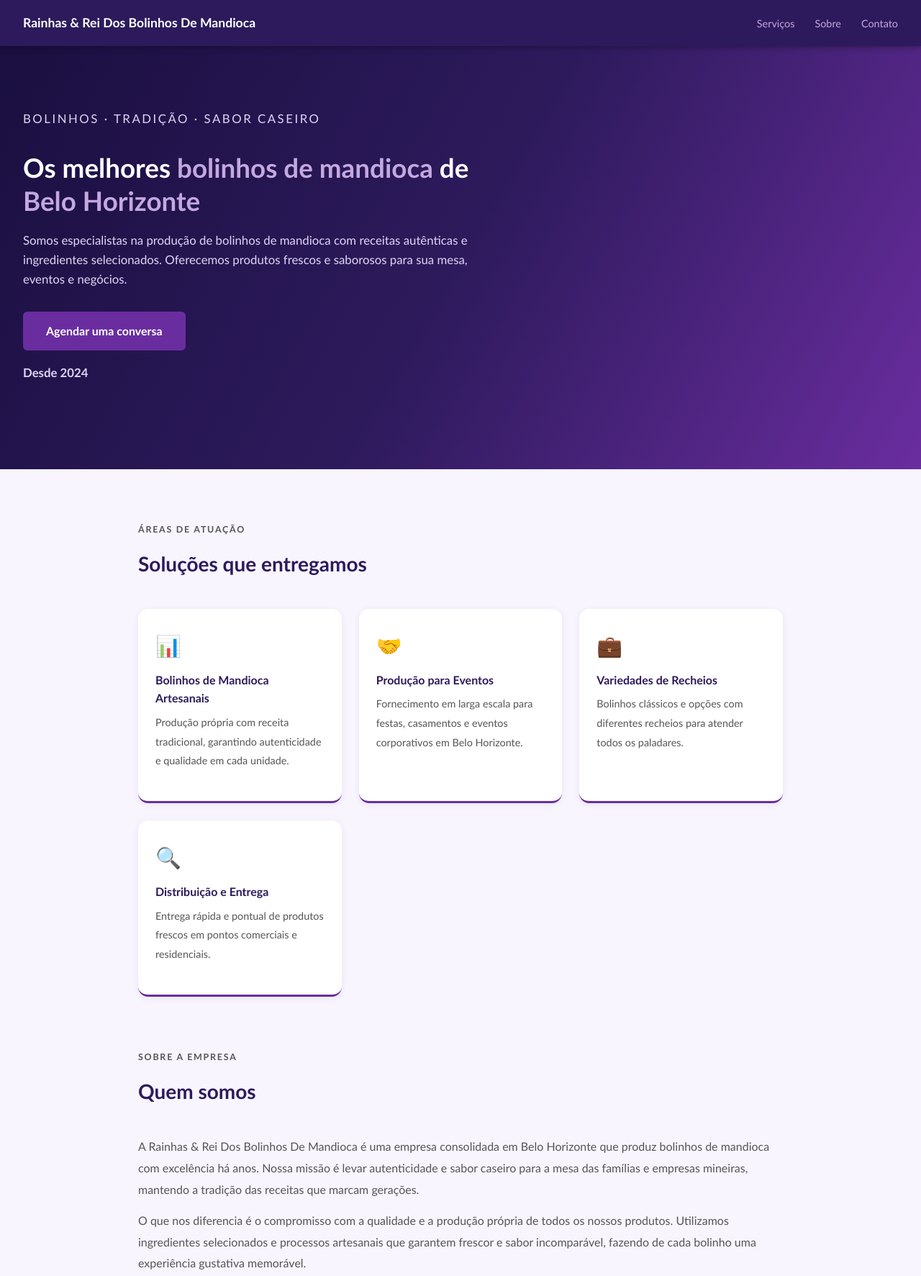
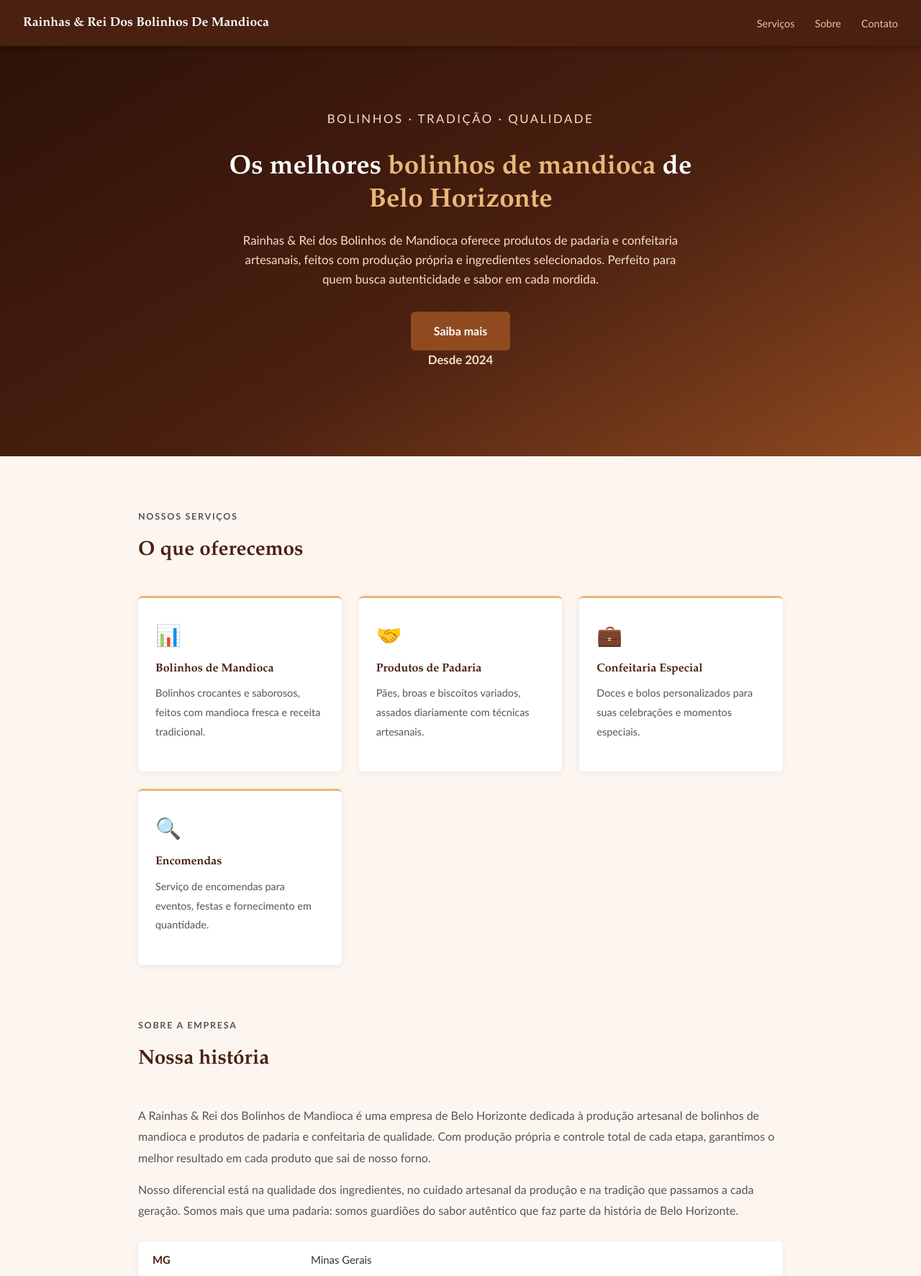
Before and after one commit to aprovatudo/renewedliving-lat, a plain HTML site: page white/index.html in a window 1280 px wide. Shown: the top 1773 px of the page at 72% size. Drawn offline with Linux system fonts and the light colour scheme.

Commit message:
warmup: renewedliving.lat

```diff
--- a/white/index.html
+++ b/white/index.html
@@ -2,56 +2,56 @@
 <html lang="pt-BR"><head><meta charset="UTF-8"><meta name="viewport" content="width=device-width,initial-scale=1.0"><title>Rainhas & Rei Dos Bolinhos De Mandioca</title>
 <style>
 *,*::before,*::after{box-sizing:border-box;margin:0;padding:0}
-body{font-family:'Trebuchet MS', Arial, sans-serif;background:#f8f5ff;color:#333;line-height:1.6}
-header{background:#2d1a5c;color:white;padding:0 32px;display:flex;align-items:center;justify-content:space-between;height:64px;position:sticky;top:0;z-index:10;box-shadow:0 2px 8px rgba(0,0,0,.3)}
-header h1{font-family:'Trebuchet MS', Helvetica, sans-serif;font-size:1.1rem;font-weight:700}
+body{font-family:Calibri, 'Segoe UI', sans-serif;background:#fdf6f0;color:#333;line-height:1.6}
+header{background:#4a2010;color:white;padding:0 32px;display:flex;align-items:center;justify-content:space-between;height:64px;position:sticky;top:0;z-index:10;box-shadow:0 2px 8px rgba(0,0,0,.3)}
+header h1{font-family:'Book Antiqua', Garamond, serif;font-size:1.1rem;font-weight:700}
 nav ul{list-style:none;display:flex;gap:28px}
-nav a{color:#c4a8e0;text-decoration:none;font-size:.9rem;transition:color .2s}
+nav a{color:#e8c4a0;text-decoration:none;font-size:.9rem;transition:color .2s}
 nav a:hover{color:white}
-.hero{background:linear-gradient(120deg, #1a0f40 0%, #2d1a5c 50%, #6a2d9f 100%);color:white;padding:88px 32px;text-align:left}
-.hero-inner{max-width:700px;}
-.hero-eyebrow{font-size:.8rem;letter-spacing:.15em;color:#c4a8e0;text-transform:uppercase;margin-bottom:20px}
-.hero h2{font-family:'Trebuchet MS', Helvetica, sans-serif;font-size:2.3rem;font-weight:700;margin-bottom:18px;line-height:1.25}
-.hero h2 em{color:#c4a8e0;font-style:normal}
-.hero p{color:#e0d4f5;max-width:620px;margin-bottom:32px;font-size:1.05rem}
-.hero-cta{display:inline-block;background:#6a2d9f;color:white;padding:14px 32px;border-radius:6px;text-decoration:none;font-weight:600;transition:background .2s}
-.hero-cta:hover{background:#7e3abf}
-.hero-since{margin-top:18px;font-size:.85rem;color:#c4a8e0}
+.hero{background:linear-gradient(150deg, #2e1208 0%, #4a2010 55%, #8f4a20 100%);color:white;padding:88px 32px;text-align:center}
+.hero-inner{max-width:700px; margin:0 auto;}
+.hero-eyebrow{font-size:.8rem;letter-spacing:.15em;color:#e8b87a;text-transform:uppercase;margin-bottom:20px}
+.hero h2{font-family:'Book Antiqua', Garamond, serif;font-size:2.3rem;font-weight:700;margin-bottom:18px;line-height:1.25}
+.hero h2 em{color:#e8b87a;font-style:normal}
+.hero p{color:#f5dfc5;max-width:620px;margin:0 auto 32px;margin-bottom:32px;font-size:1.05rem}
+.hero-cta{display:inline-block;background:#8f4a20;color:white;padding:14px 32px;border-radius:6px;text-decoration:none;font-weight:600;transition:background .2s}
+.hero-cta:hover{background:#a85c28}
+.hero-since{margin-top:18px;font-size:.85rem;color:#e8b87a}
 .section{max-width:960px;margin:72px auto;padding:0 32px}
 .section-header{margin-bottom:40px}
-.section-eyebrow{font-size:.78rem;letter-spacing:.14em;text-transform:uppercase;color:#6a2d9f;font-weight:700;margin-bottom:8px}
-.section-header h2{font-family:'Trebuchet MS', Helvetica, sans-serif;font-size:1.75rem;color:#2d1a5c}
+.section-eyebrow{font-size:.78rem;letter-spacing:.14em;text-transform:uppercase;color:#8f4a20;font-weight:700;margin-bottom:8px}
+.section-header h2{font-family:'Book Antiqua', Garamond, serif;font-size:1.75rem;color:#4a2010}
 .services-grid{display:grid;grid-template-columns:repeat(auto-fit,minmax(210px,1fr));gap:24px}
-article{background:white;border-radius:14px;padding:28px 24px;box-shadow:0 2px 10px rgba(0,0,0,.07);border-bottom: 3px solid #6a2d9f}
+article{background:white;border-radius:6px;padding:28px 24px;box-shadow:0 2px 10px rgba(0,0,0,.07);border-top: 3px solid #e8b87a}
 .srv-icon{font-size:1.8rem;margin-bottom:12px}
-article h4{font-family:'Trebuchet MS', Helvetica, sans-serif;font-size:1rem;color:#2d1a5c;margin-bottom:8px}
+article h4{font-family:'Book Antiqua', Garamond, serif;font-size:1rem;color:#4a2010;margin-bottom:8px}
 article p{font-size:.9rem;color:#666;line-height:1.65}
 .section p{color:#555;margin-bottom:14px;line-height:1.85}
-.stats-table{width:100%;border-collapse:collapse;margin-top:28px;background:white;border-radius:14px;overflow:hidden;box-shadow:0 2px 10px rgba(0,0,0,.07)}
+.stats-table{width:100%;border-collapse:collapse;margin-top:28px;background:white;border-radius:6px;overflow:hidden;box-shadow:0 2px 10px rgba(0,0,0,.07)}
 .stats-table td{padding:14px 20px;border-bottom:1px solid #eee;font-size:.93rem}
 .stats-table tr:last-child td{border-bottom:none}
-.stats-table td:first-child{color:#2d1a5c;font-weight:600;width:220px}
+.stats-table td:first-child{color:#4a2010;font-weight:600;width:220px}
 .contato-grid{display:grid;grid-template-columns:repeat(auto-fit,minmax(200px,1fr));gap:20px;margin-bottom:28px}
-.contato-item{background:white;border-radius:14px;padding:24px;box-shadow:0 2px 10px rgba(0,0,0,.07)}
-.contato-item h4{color:#2d1a5c;margin-bottom:8px;font-size:.95rem}
-.contato-item a{color:#6a2d9f;text-decoration:none;font-size:.95rem}
-address{background:white;border-radius:14px;padding:20px 24px;box-shadow:0 2px 10px rgba(0,0,0,.07);font-style:normal;font-size:.93rem;color:#555;line-height:1.8}
-address strong{color:#2d1a5c}
-footer{background:#1a0f40;color:#7a5a9a;text-align:center;padding:32px;font-size:.82rem;margin-top:80px}
+.contato-item{background:white;border-radius:6px;padding:24px;box-shadow:0 2px 10px rgba(0,0,0,.07)}
+.contato-item h4{color:#4a2010;margin-bottom:8px;font-size:.95rem}
+.contato-item a{color:#8f4a20;text-decoration:none;font-size:.95rem}
+address{background:white;border-radius:6px;padding:20px 24px;box-shadow:0 2px 10px rgba(0,0,0,.07);font-style:normal;font-size:.93rem;color:#555;line-height:1.8}
+address strong{color:#4a2010}
+footer{background:#2e1208;color:#9a7a5a;text-align:center;padding:32px;font-size:.82rem;margin-top:80px}
 footer p+p{margin-top:6px}
 @media(max-width:600px){nav{display:none}.hero h2{font-size:1.6rem}.hero{padding:60px 24px}}
 </style></head><body>
 <header><h1>Rainhas & Rei Dos Bolinhos De Mandioca</h1><nav><ul><li><a href="#servicos">Serviços</a></li><li><a href="#sobre">Sobre</a></li><li><a href="#contato">Contato</a></li></ul></nav></header>
 <section id="hero" class="hero"><div class="hero-inner">
-  <p class="hero-eyebrow">Bolinhos · Tradição · Sabor Caseiro</p>
+  <p class="hero-eyebrow">Bolinhos · Tradição · Qualidade</p>
   <h2>Os melhores <em>bolinhos de mandioca</em> de <em>Belo Horizonte</em></h2>
-  <p>Somos especialistas na produção de bolinhos de mandioca com receitas autênticas e ingredientes selecionados. Oferecemos produtos frescos e saborosos para sua mesa, eventos e negócios.</p>
-  <a href="#contato" class="hero-cta">Agendar uma conversa</a>
+  <p>Rainhas & Rei dos Bolinhos de Mandioca oferece produtos de padaria e confeitaria artesanais, feitos com produção própria e ingredientes selecionados. Perfeito para quem busca autenticidade e sabor em cada mordida.</p>
+  <a href="#contato" class="hero-cta">Saiba mais</a>
   <p class="hero-since"><strong>Desde 2024</strong></p>
 </div></section>
-<div id="servicos" class="section"><div class="section-header"><p class="section-eyebrow">Áreas de atuação</p><h2>Soluções que entregamos</h2></div><div class="services-grid"><article><div class="srv-icon">📊</div><h4>Bolinhos de Mandioca Artesanais</h4><p>Produção própria com receita tradicional, garantindo autenticidade e qualidade em cada unidade.</p></article><article><div class="srv-icon">🤝</div><h4>Produção para Eventos</h4><p>Fornecimento em larga escala para festas, casamentos e eventos corporativos em Belo Horizonte.</p></article><article><div class="srv-icon">💼</div><h4>Variedades de Recheios</h4><p>Bolinhos clássicos e opções com diferentes recheios para atender todos os paladares.</p></article><article><div class="srv-icon">🔍</div><h4>Distribuição e Entrega</h4><p>Entrega rápida e pontual de produtos frescos em pontos comerciais e residenciais.</p></article></div></div>
-<div id="sobre" class="section"><div class="section-header"><p class="section-eyebrow">Sobre a empresa</p><h2>Quem somos</h2></div><p>A Rainhas & Rei Dos Bolinhos De Mandioca é uma empresa consolidada em Belo Horizonte que produz bolinhos de mandioca com excelência há anos. Nossa missão é levar autenticidade e sabor caseiro para a mesa das famílias e empresas mineiras, mantendo a tradição das receitas que marcam gerações.</p><p>O que nos diferencia é o compromisso com a qualidade e a produção própria de todos os nossos produtos. Utilizamos ingredientes selecionados e processos artesanais que garantem frescor e sabor incomparável, fazendo de cada bolinho uma experiência gustativa memorável.</p><table class="stats-table"><tr><td><strong>MG</strong></td><td>Minas Gerais</td></tr><tr><td><strong>✅</strong></td><td>Situação Ativa</td></tr><tr><td><strong>Razão Social</strong></td><td>Rainhas & Rei Dos Bolinhos De Mandioca E Produtos Alimenticios Ltda</td></tr><tr><td><strong>CNPJ</strong></td><td>58.485.221/0001-87</td></tr><tr><td><strong>Situação Cadastral</strong></td><td>✅ Ativa desde 2024-12-17</td></tr></table></div>
-<div id="contato" class="section"><div class="section-header"><p class="section-eyebrow">Fale conosco</p><h2>Conecte-se conosco</h2></div><p>Estamos disponíveis para apresentar nossas soluções. Entre em contato.</p>
+<div id="servicos" class="section"><div class="section-header"><p class="section-eyebrow">Nossos serviços</p><h2>O que oferecemos</h2></div><div class="services-grid"><article><div class="srv-icon">📊</div><h4>Bolinhos de Mandioca</h4><p>Bolinhos crocantes e saborosos, feitos com mandioca fresca e receita tradicional.</p></article><article><div class="srv-icon">🤝</div><h4>Produtos de Padaria</h4><p>Pães, broas e biscoitos variados, assados diariamente com técnicas artesanais.</p></article><article><div class="srv-icon">💼</div><h4>Confeitaria Especial</h4><p>Doces e bolos personalizados para suas celebrações e momentos especiais.</p></article><article><div class="srv-icon">🔍</div><h4>Encomendas</h4><p>Serviço de encomendas para eventos, festas e fornecimento em quantidade.</p></article></div></div>
+<div id="sobre" class="section"><div class="section-header"><p class="section-eyebrow">Sobre a empresa</p><h2>Nossa história</h2></div><p>A Rainhas & Rei dos Bolinhos de Mandioca é uma empresa de Belo Horizonte dedicada à produção artesanal de bolinhos de mandioca e produtos de padaria e confeitaria de qualidade. Com produção própria e controle total de cada etapa, garantimos o melhor resultado em cada produto que sai de nosso forno.</p><p>Nosso diferencial está na qualidade dos ingredientes, no cuidado artesanal da produção e na tradição que passamos a cada geração. Somos mais que uma padaria: somos guardiões do sabor autêntico que faz parte da história de Belo Horizonte.</p><table class="stats-table"><tr><td><strong>MG</strong></td><td>Minas Gerais</td></tr><tr><td><strong>✅</strong></td><td>Situação Ativa</td></tr><tr><td><strong>Razão Social</strong></td><td>Rainhas & Rei Dos Bolinhos De Mandioca E Produtos Alimenticios Ltda</td></tr><tr><td><strong>CNPJ</strong></td><td>58.485.221/0001-87</td></tr><tr><td><strong>Situação Cadastral</strong></td><td>✅ Ativa desde 2024-12-17</td></tr></table></div>
+<div id="contato" class="section"><div class="section-header"><p class="section-eyebrow">Fale conosco</p><h2>Como nos encontrar</h2></div><p>Temos prazer em responder suas dúvidas e apresentar nossas soluções.</p>
 <div class="contato-grid" style="margin-top:24px">
   <div class="contato-item"><h4>📞 Telefone</h4><a href="tel:+553192929669">(31) 9292-9669</a></div>
 
```
